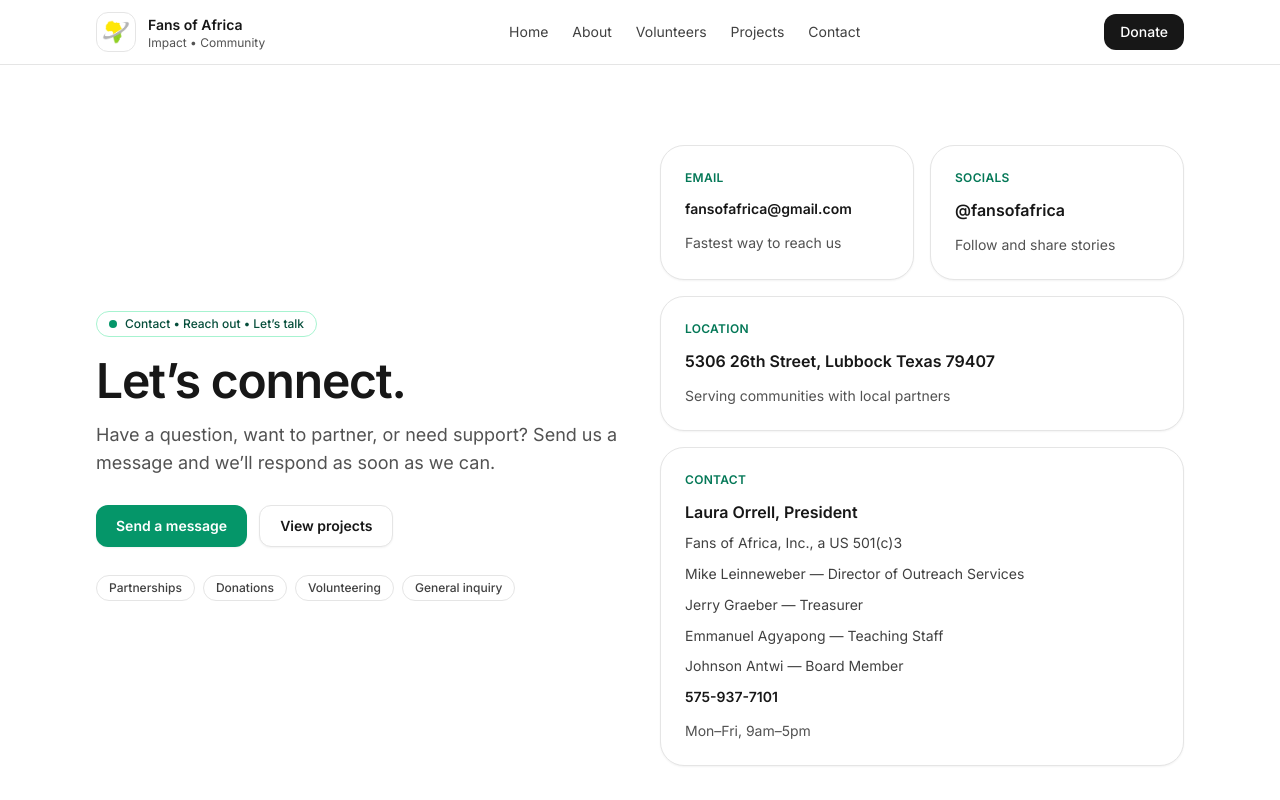
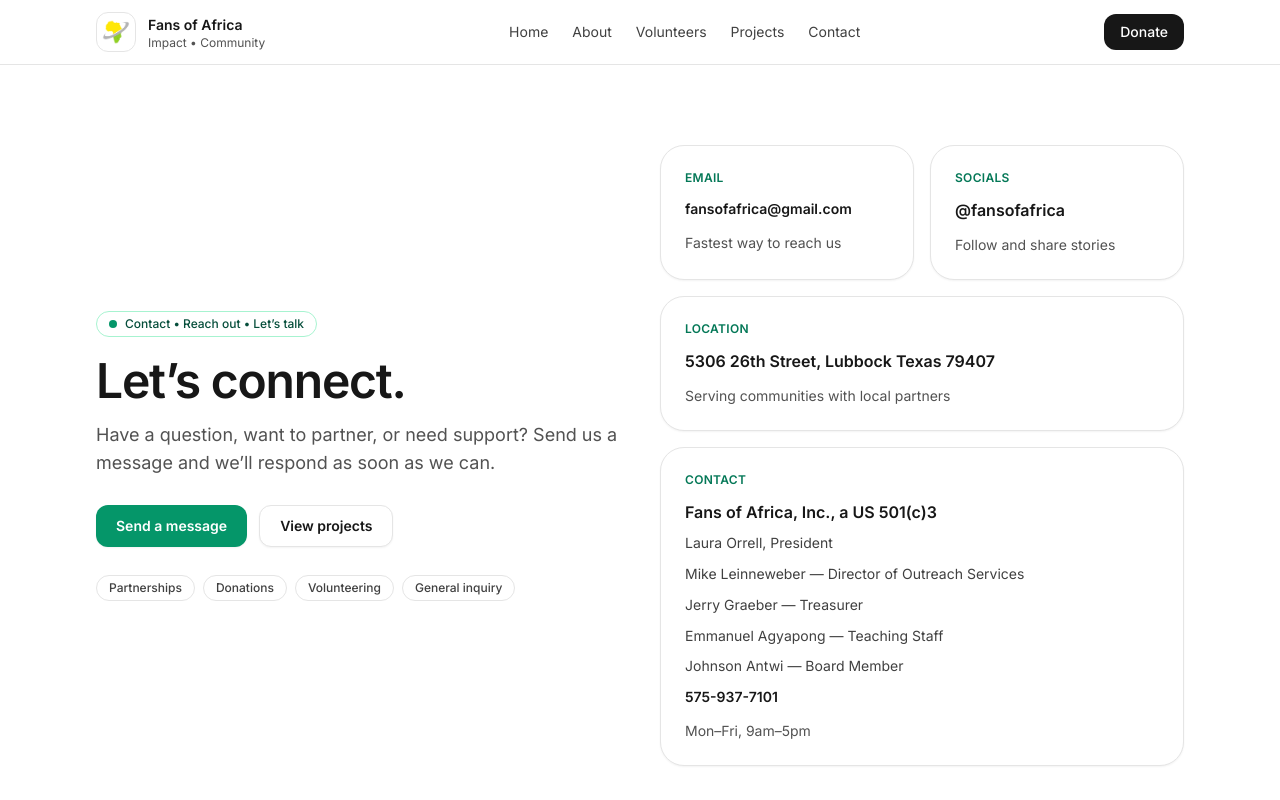
Before and after one commit to dampknet/fans-of-africa, a Next.js app: page /contact in a window 1280 px wide. Shown: the top 800 px of the page. Built offline with nearby package versions, Linux system fonts and the light colour scheme.

Commit message:
update of contact page

```diff
--- a/src/app/(site)/contact/page.tsx
+++ b/src/app/(site)/contact/page.tsx
@@ -195,8 +195,8 @@
             <ContactCard
               title="Contact"
               items={[
+                "Fans of Africa, Inc., a US 501(c)3",
                 "Laura Orrell, President",
-                "Fans of Africa, Inc., a US 501(c)3",
                 "Mike Leinneweber — Director of Outreach Services",
                 "Jerry Graeber — Treasurer",
                 "Emmanuel Agyapong — Teaching Staff",
```
